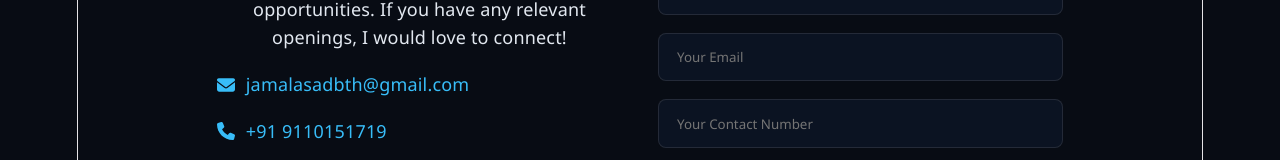
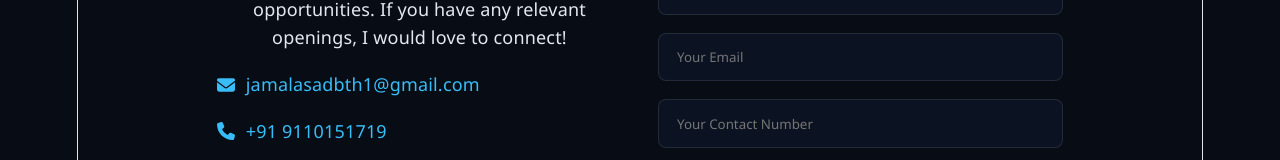
Before and after one commit to jamalasad-ASAD/Portfolio-Asad, a React (Vite) app: page / in a window 1280 px wide. Shown: the part 4032-4192 px from the top of the page. Built offline with nearby package versions, Linux system fonts and the light colour scheme.

Commit message:
email id update

```diff
--- a/src/Components/portfolioData.js
+++ b/src/Components/portfolioData.js
@@ -109,7 +109,7 @@ export const portfolioData = {
   ],
 
   contact: {
-    email: "jamalasadbth@gmail.com",
+    email: "jamalasadbth1@gmail.com",
     phone: "+91 9110151719",
     github: "https://github.com/yourusername",
     linkedin: "https://linkedin.com/in/yourusername"
```
